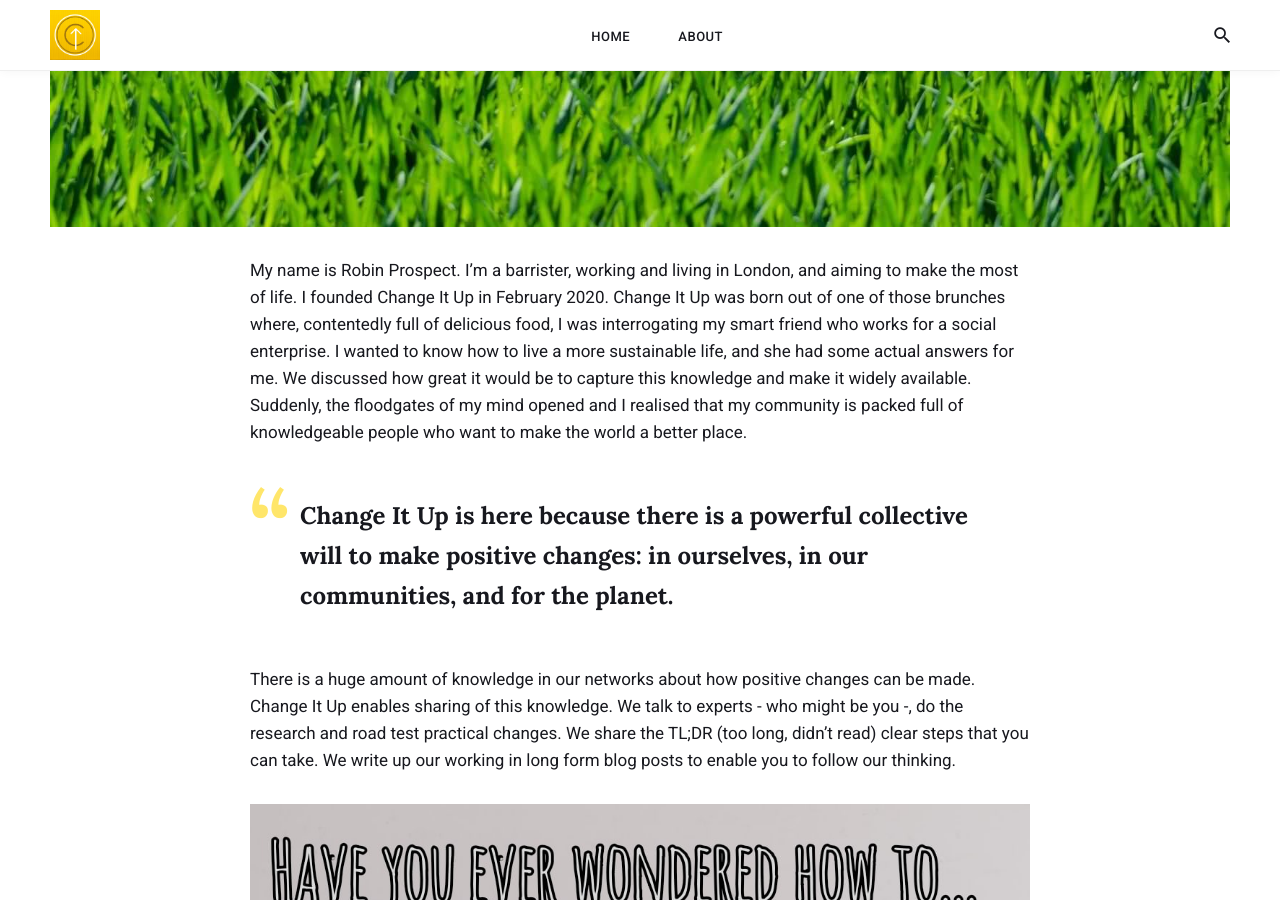
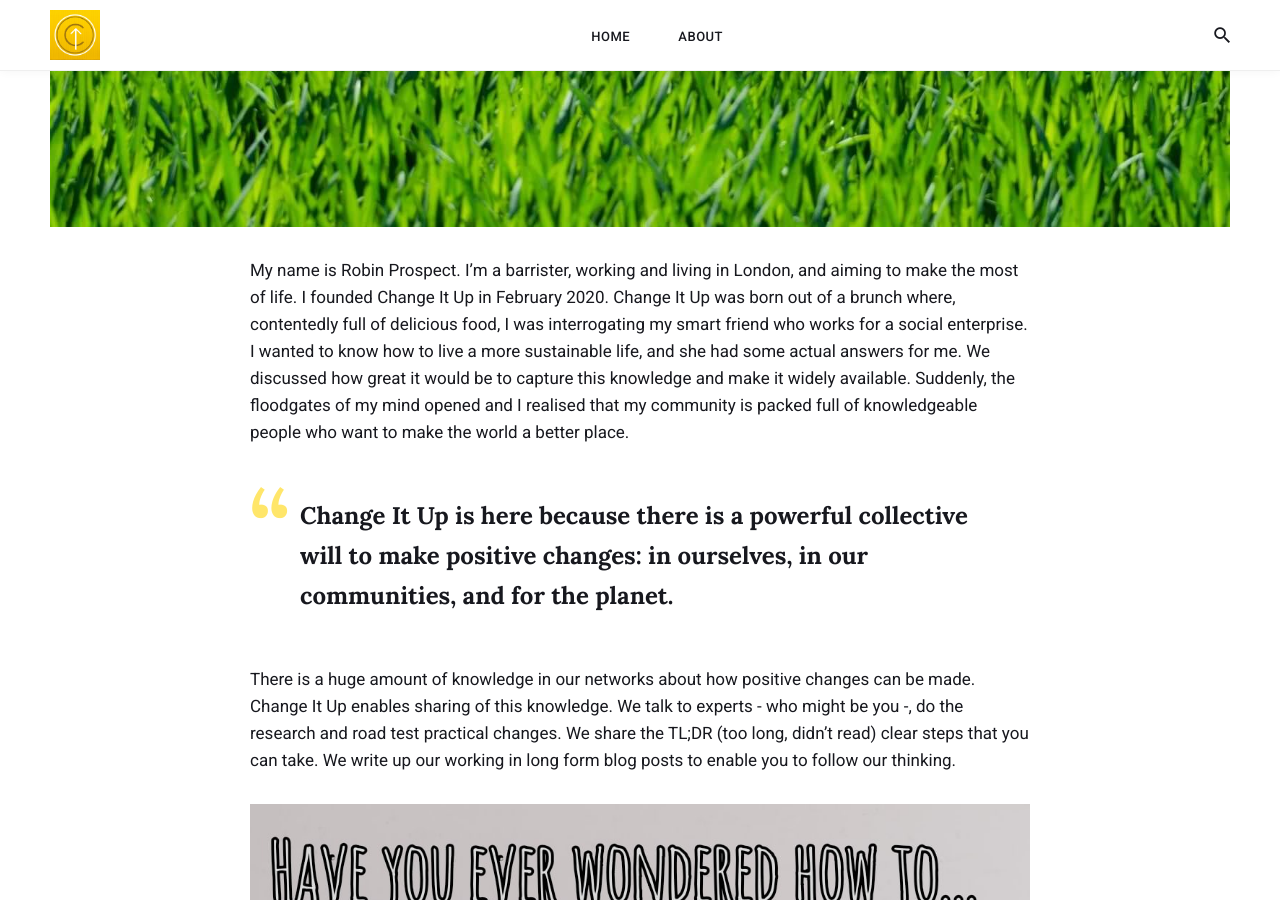
Before and after one commit to robinprospect/personalwebsite, a Jekyll site: the page built from _pages/about.md, in a window 1280 px wide and 900 px high, scrolled down 885 px. Built offline with Jekyll 4.4.1, drawn with Linux system fonts in a browser that asks for light colours; nearby versions of some CDN libraries.

Commit message:
Minor change to about text

```diff
--- a/_pages/about.md
+++ b/_pages/about.md
@@ -5,7 +5,7 @@ permalink: /about/
 image: '/images/aboutcommunity.jpg'
 ---
 
-My name is Robin Prospect. I’m a barrister, working and living in London, and aiming to make the most of life. I founded Change It Up in February 2020. Change It Up was born out of one of those brunches where, contentedly full of delicious food, I was interrogating my smart friend who works for a social enterprise. I wanted to know how to live a more sustainable life, and she had some actual answers for me. We discussed how great it would be to capture this knowledge and make it widely available. Suddenly, the floodgates of my mind opened and I realised that my community is packed full of knowledgeable people who want to make the world a better place.
+My name is Robin Prospect. I’m a barrister, working and living in London, and aiming to make the most of life. I founded Change It Up in February 2020. Change It Up was born out of a brunch where, contentedly full of delicious food, I was interrogating my smart friend who works for a social enterprise. I wanted to know how to live a more sustainable life, and she had some actual answers for me. We discussed how great it would be to capture this knowledge and make it widely available. Suddenly, the floodgates of my mind opened and I realised that my community is packed full of knowledgeable people who want to make the world a better place.
 
 > Change It Up is here because there is a powerful collective will to make positive changes: in ourselves, in our communities, and for the planet.
 
```
